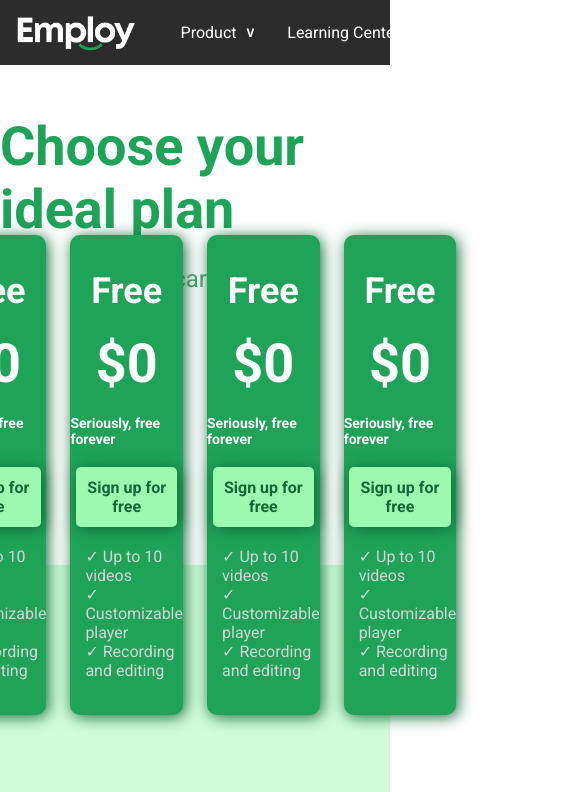
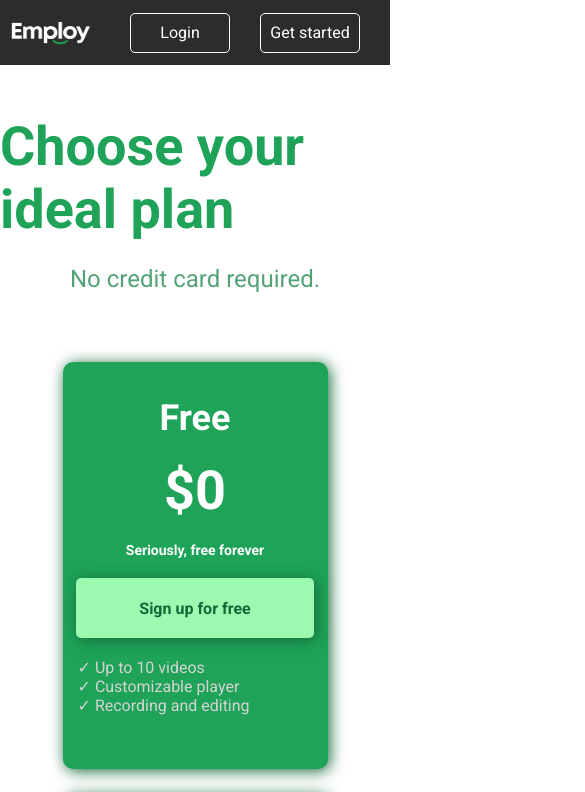
Before and after one commit to LucasB0mfim/DesafioEmploy, a React (Create React App) app: page / in a window 390 px wide. Shown: the top 792 px of the page, 585 px wide, since content can reach past the window. Built offline with nearby package versions, Linux system fonts and the light colour scheme.

Commit message:
Mobile version

```diff
--- a/src/components/Cards/index.tsx
+++ b/src/components/Cards/index.tsx
@@ -11,42 +11,52 @@
         <Span>✓ Up to 10 videos</Span>
         <Span>✓ Customizable player</Span>
         <Span>✓ Recording and editing</Span>
+        <Span className="hidden">✓ Up to 10 videos</Span>
       </BoxSpan>
     </Card>
 
     <Card>
-      <Title>Free</Title>
-      <Value>$0</Value>
-      <SubTitle>Seriously, free forever</SubTitle>
-      <Button>Sign up for free</Button>
+      <Title>Plus</Title>
+      <Value>
+        $19<span>/mo</span>
+      </Value>
+      <SubTitle>Billed at $228 per year</SubTitle>
+      <Button>Start a free trial</Button>
       <BoxSpan>
-        <Span>✓ Up to 10 videos</Span>
-        <Span>✓ Customizable player</Span>
-        <Span>✓ Recording and editing</Span>
+        <Span>Everything in Free, and…</Span>
+        <Span>✓ Remove Wistia branding</Span>
+        <Span>✓ Basic CTAs</Span>
+        <Span>✓ Multiple users</Span>
       </BoxSpan>
     </Card>
 
     <Card>
-      <Title>Free</Title>
-      <Value>$0</Value>
-      <SubTitle>Seriously, free forever</SubTitle>
-      <Button>Sign up for free</Button>
+      <Title>Pro</Title>
+      <Value>
+        $79<span>/mo</span>
+      </Value>
+      <SubTitle>Billed at $948 per year</SubTitle>
+      <Button>Start a free trial</Button>
       <BoxSpan>
-        <Span>✓ Up to 10 videos</Span>
-        <Span>✓ Customizable player</Span>
-        <Span>✓ Recording and editing</Span>
+        <Span>Everything in Plus, and…</Span>
+        <Span>✓ Lead capture forms</Span>
+        <Span>✓ Enhanced data analytics</Span>
+        <Span>✓ Webinar hosting</Span>
       </BoxSpan>
     </Card>
 
     <Card>
-      <Title>Free</Title>
-      <Value>$0</Value>
-      <SubTitle>Seriously, free forever</SubTitle>
-      <Button>Sign up for free</Button>
+      <Title>Advanced</Title>
+      <Value>
+        $319<span>/mo</span>
+      </Value>
+      <SubTitle>Billed at $3828 per year</SubTitle>
+      <Button>Start a free trial</Button>
       <BoxSpan>
-        <Span>✓ Up to 10 videos</Span>
-        <Span>✓ Customizable player</Span>
-        <Span>✓ Recording and editing</Span>
+        <Span>Everything in Pro, and…</Span>
+        <Span>✓ Marketing integrations</Span>
+        <Span>✓ Unlimited video galleries</Span>
+        <Span>✓ Custom branded webinars</Span>
       </BoxSpan>
     </Card>
   </>
--- a/src/components/Cards/styles.ts
+++ b/src/components/Cards/styles.ts
@@ -15,7 +15,6 @@
 `
 
 export const Title = styled.h3`
-  // color: #d0fdd7;
   color: #fff;
   font-size: 36px;
   font-weight: bold;
@@ -23,15 +22,17 @@
 `
 
 export const Value = styled.p`
-  // color: #d0fdd7;
   color: #fff;
   font-size: 54px;
   font-weight: bold;
   margin-bottom: 20px;
+
+  span {
+    font-size: 16px;
+  }
 `
 
 export const SubTitle = styled.span`
-  // color: #d0fdd7;
   color: #fff;
   font-weight: bold;
   font-size: 14px;
@@ -50,11 +51,15 @@
   border-radius: 5px;
   cursor: pointer;
   box-shadow: 2px 2px 15px #146838;
+  transition: transform 0.3s ease;
+
+  &:hover {
+    transform: translateY(-8px);
+  }
 `
 
 export const Span = styled.span`
   margin-left: 15px;
-  // color: #d0fdd7;
   color: #d4d4d4;
 `
 
@@ -64,4 +69,8 @@
   flex-direction: column;
   justify-content: start;
   margin-bottom: 35px;
+
+  .hidden {
+    visibility: hidden;
+  }
 `
--- a/src/components/Header/index.tsx
+++ b/src/components/Header/index.tsx
@@ -17,6 +17,7 @@
   const [isLearning, setIsLearning] = useState(false)
 
   return (
+    <>
       <Container>
         <Top>
           <BoxLeft>
@@ -49,6 +50,7 @@
             </li>
           </BoxRight>
         </Top>
+      </Container>
       {isProduct && (
         <Teste>
           <ul>
@@ -73,7 +75,7 @@
           </ul>
         </TesteTwo>
       )}
-    </Container>
+    </>
   )
 }
 
--- a/src/components/Header/styles.ts
+++ b/src/components/Header/styles.ts
@@ -28,8 +28,12 @@
     justify-content: center;
     cursor: pointer;
 
+    @media (max-width: 768px) {
+      display: none;
+    }
+
     &:hover {
-      color: #1ea358;
+      color: #d0fdd7;
     }
 
     span {
@@ -41,6 +45,10 @@
 
   > img {
     width: 150px;
+
+    @media (max-width: 768px) {
+      width: 100px;
+    }
   }
 `
 
@@ -63,7 +71,11 @@
   justify-content: center;
 
   &:hover {
-    color: #1ea358;
+    color: #d0fdd7;
+  }
+
+  @media (max-width: 768px) {
+    display: none;
   }
 `
 
@@ -84,10 +96,12 @@
   border: 1px solid #fff;
   border-radius: 5px;
   height: 40px;
+  transition: transform 0.3s ease;
 
   &:hover {
-    color: #1ea358;
+    color: #d0fdd7;
     border: 1px solid #1ea358;
+    transform: translateY(-8px);
   }
 `
 
--- a/src/components/ListCards/styles.ts
+++ b/src/components/ListCards/styles.ts
@@ -7,4 +7,13 @@
   justify-content: center;
   position: absolute;
   bottom: -30%;
+
+  @media (max-width: 768px) {
+    flex-direction: column;
+    gap: 25px;
+    bottom: -300%;
+    display: flex;
+    justify-content: center;
+    align-items: center;
+  }
 `
--- a/src/components/PersuasiveText/styles.ts
+++ b/src/components/PersuasiveText/styles.ts
@@ -9,7 +9,6 @@
   position: relative;
   width: 100%;
   height: 500px;
-  // background-color: #d0fdd7;
   background-color: #fff;
   display: flex;
   flex-direction: column;
--- a/src/pages/Home/styles.ts
+++ b/src/pages/Home/styles.ts
@@ -4,6 +4,10 @@
   height: 130vh;
   width: 100%;
   background-color: #d0fdd7;
+
+  @media (max-width: 768px) {
+    background-color: #fff;
+  }
 `
 
 export const Container = styled.div`
```
Lines whose indentation alone changed are shown as unchanged.
